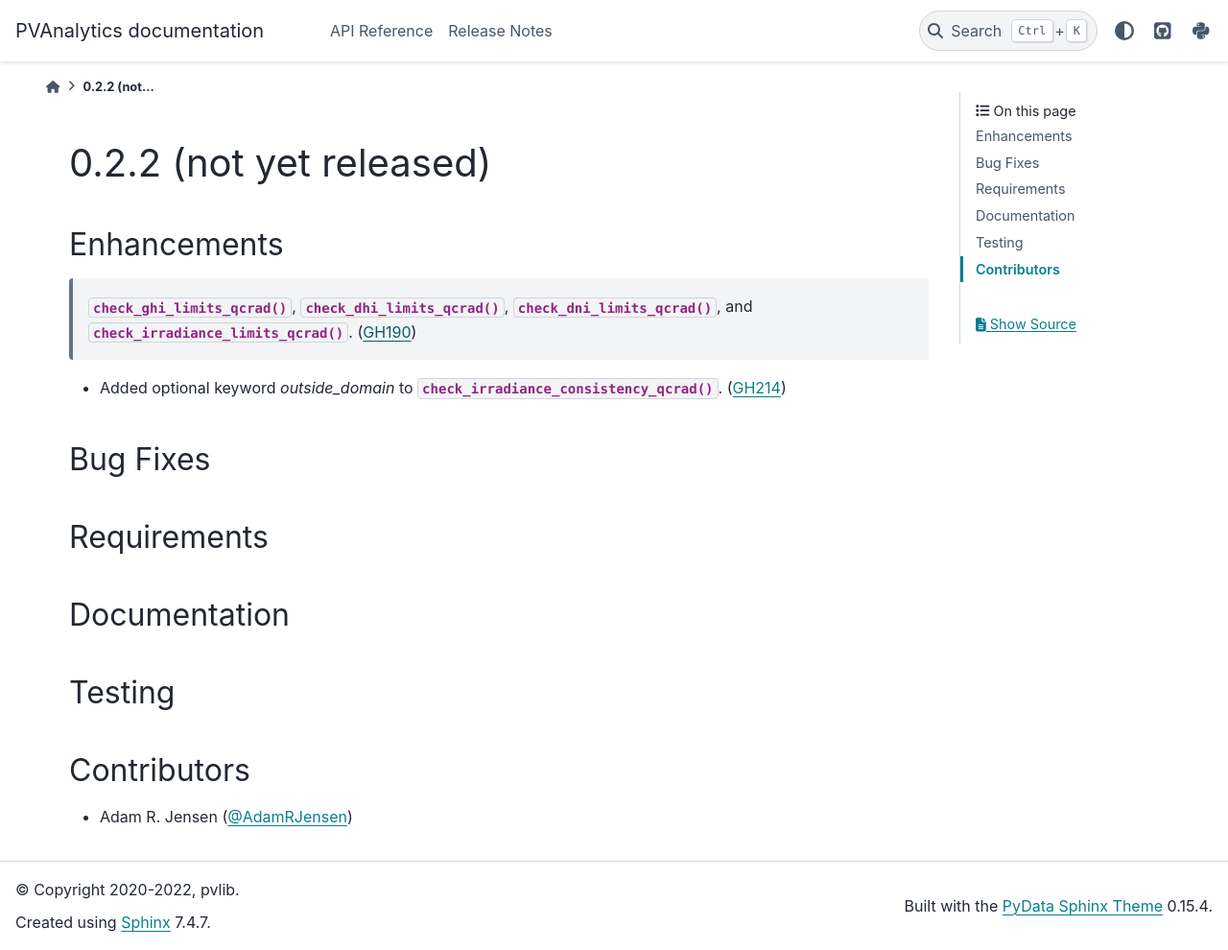
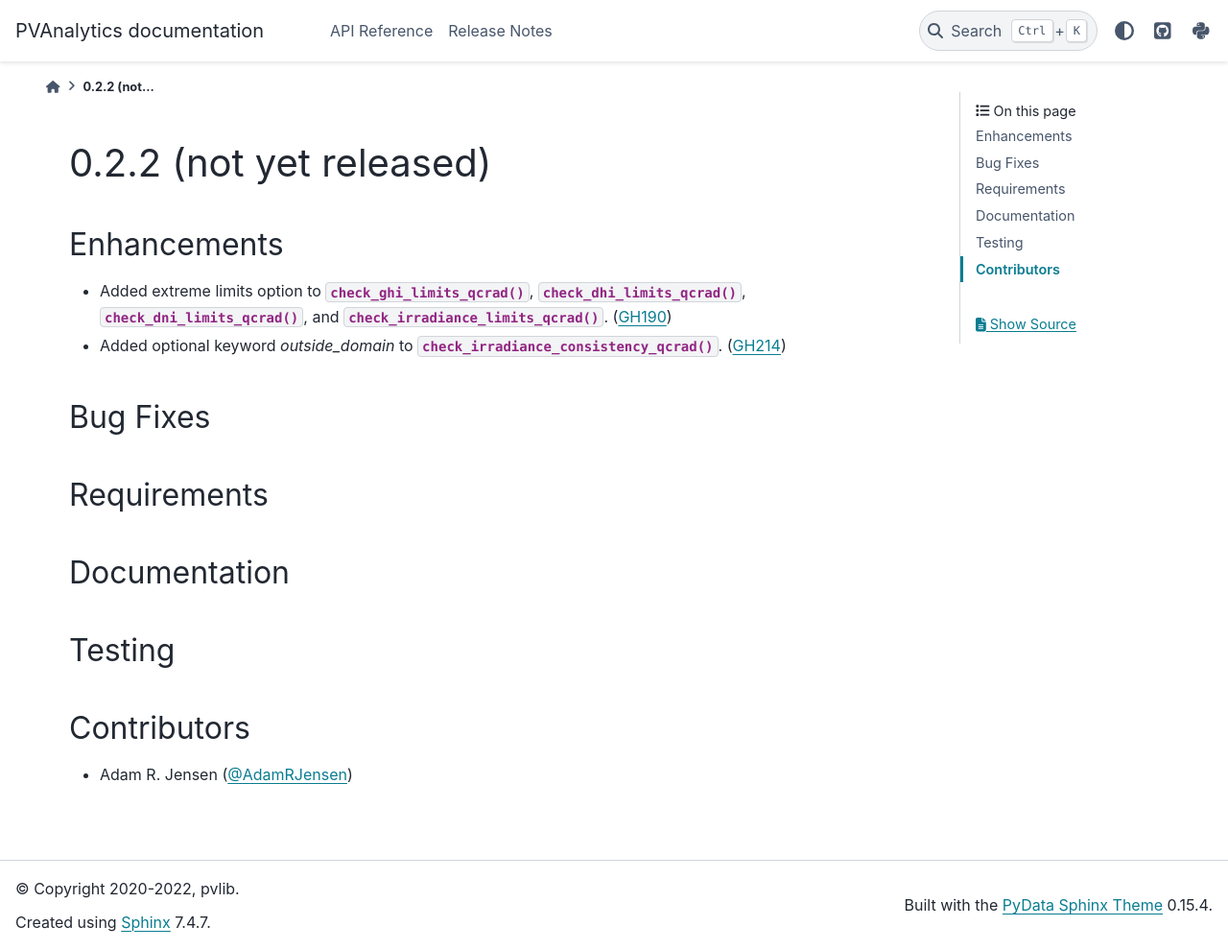
Before and after one commit to pvlib/pvanalytics, a Sphinx documentation site: the page built from docs/whatsnew/0.2.2.rst, in a window 1280 px wide and 990 px high. Shown: the whole window at 96% size. Built offline with Sphinx 7.4.7 and the PyData theme 0.15.4, drawn with Linux system fonts in a browser that asks for light colours; pages that are not in the unit, such as notebooks, are missing from menus.

Commit message:
Update docs/whatsnew/0.2.2.rst

```diff
--- a/docs/whatsnew/0.2.2.rst
+++ b/docs/whatsnew/0.2.2.rst
@@ -6,6 +6,7 @@
 
 Enhancements
 ~~~~~~~~~~~~
+* Added extreme limits option to
   :py:func:`~pvanalytics.quality.irradiance.check_ghi_limits_qcrad`,
   :py:func:`~pvanalytics.quality.irradiance.check_dhi_limits_qcrad`,
   :py:func:`~pvanalytics.quality.irradiance.check_dni_limits_qcrad`, and
```
